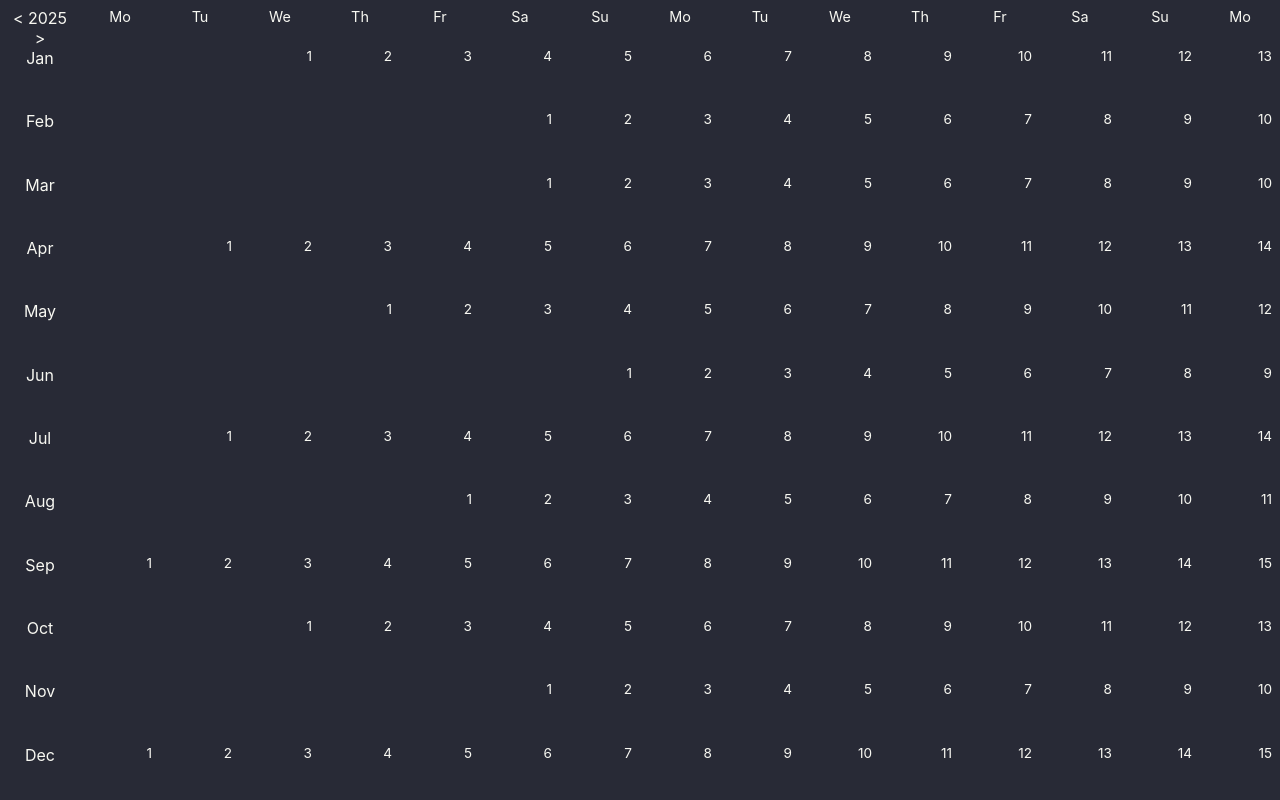
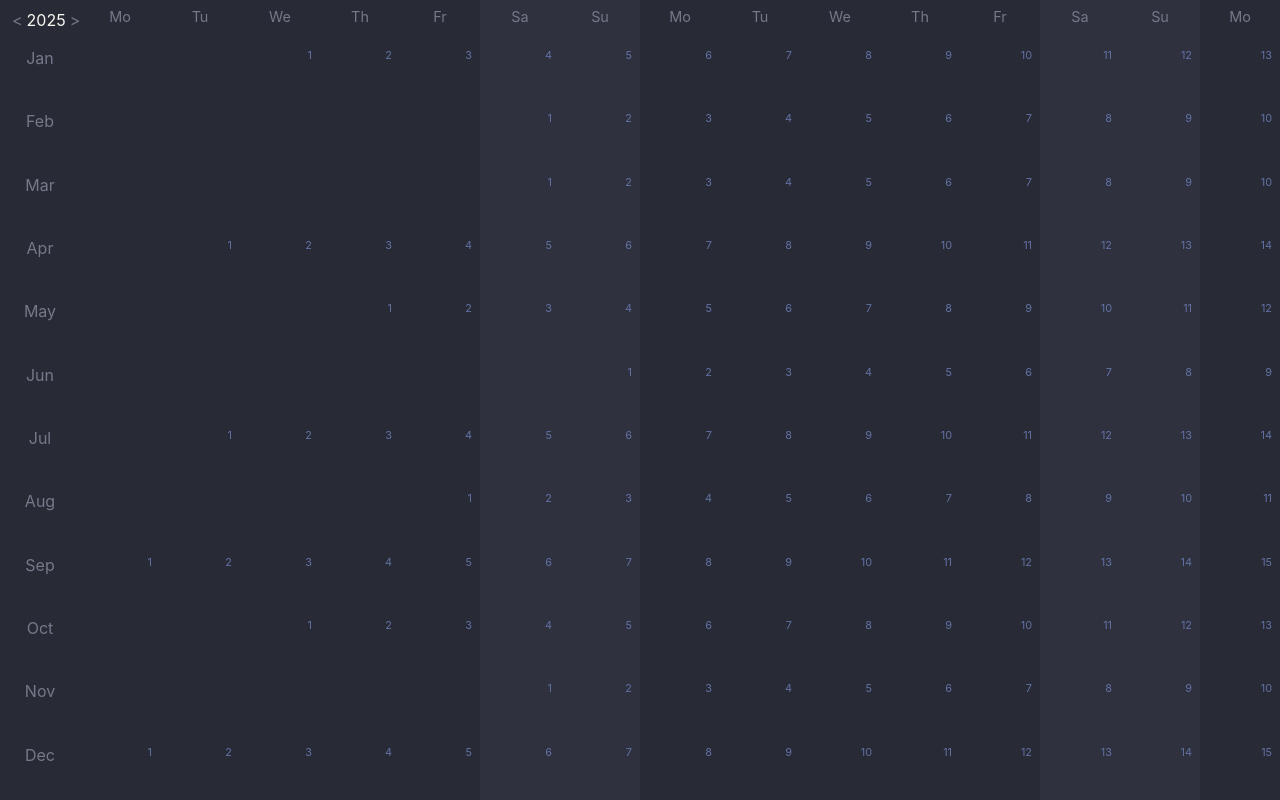
Before and after one commit to punkyard/lindar, a plain HTML site: page sources/index.html in a window 1280 px wide. Drawn offline with Linux system fonts and the light colour scheme.

Commit message:
update | text colour | change year

```diff
--- a/sources/style.css
+++ b/sources/style.css
@@ -35,6 +35,20 @@ body {
     background: #282A36;
     z-index: 3;
     box-sizing: border-box;
+    display: flex;
+    justify-content: space-between;
+    align-items: center;
+}
+
+.year-nav {
+    color: #757989;  /* Même couleur que mois/semaines */
+    cursor: pointer;
+    user-select: none;
+    padding: 0 4px;
+}
+
+.year-nav:hover {
+    color: #f8f8f2;  /* Plus clair au survol */
 }
 
 .weekdays {
@@ -46,6 +60,7 @@ body {
     min-width: 80px;
     width: 80px;
     padding: 8px;
+    color: #757989;
     text-align: center;
     box-sizing: border-box;
     background: #282A36;
@@ -65,14 +80,22 @@ body {
     text-align: center;
     position: sticky;
     left: 0;
+    color: #757989;
     background: #282A36;
     z-index: 1;
     box-sizing: border-box;
 }
 
+/* Colonne des mois avec fond plus clair */
+.month-name {
+
+}
+
 .days {
     display: flex;
     flex-shrink: 0;
+    color: #6272A4;  /* 40% plus clair que le fond */
+    font-size: 0.8em;  /* Police encore plus petite */
 }
 
 .day {
@@ -84,3 +107,11 @@ body {
     background: #282A36;
     font-size: 0.85em;
 }
+
+/* Weekend columns légèrement plus claires */
+.weekday:nth-child(7n+6),  /* Pour samedi (6e jour) */
+.weekday:nth-child(7n),    /* Pour dimanche (7e jour) */
+.day:nth-child(7n+6),      /* Pour samedi */
+.day:nth-child(7n) {       /* Pour dimanche */
+    background-color: #2F313F;
+}
```
